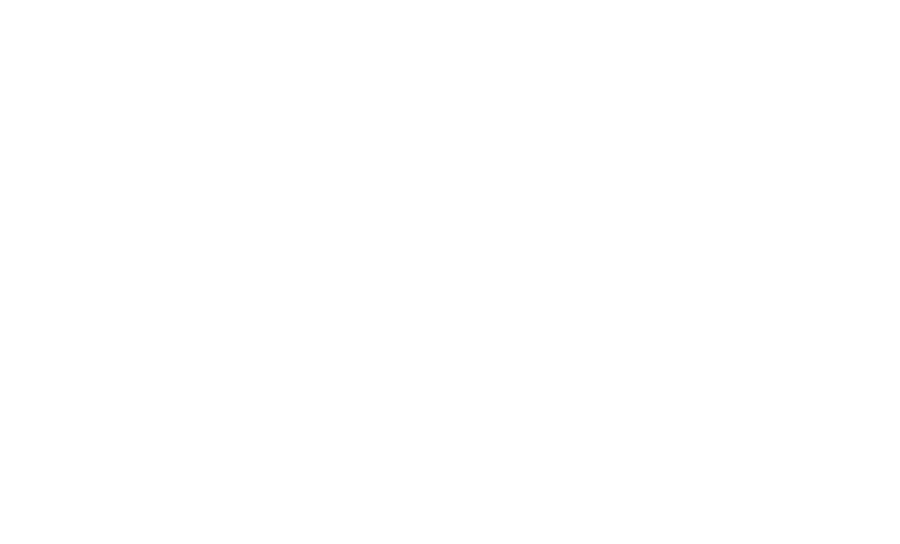
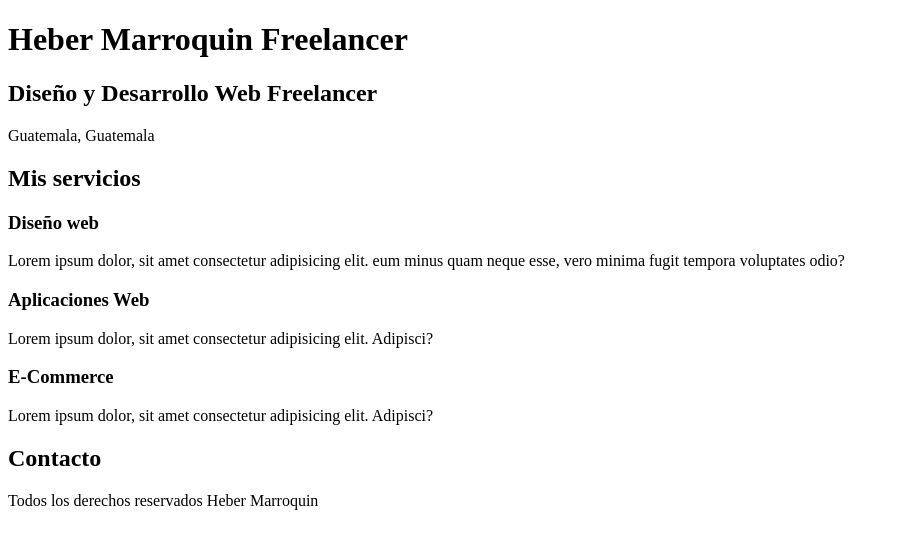
Before and after one commit to HeberLeo19/WebDevelope_Curse, a plain HTML site: page index.html in a window 1280 px wide. Shown: the whole page, without its empty margins (0-900 px from the left). Drawn offline with Linux system fonts and the light colour scheme.

Commit message:
primera fase de creacion

```diff
--- a/index.html
+++ b/index.html
@@ -6,6 +6,47 @@
     <title>Diseñador Freelancer</title>
 </head>
 <body>
+    <header>
+        <h1>Heber Marroquin Freelancer</h1>
+    </header>
+
+    <section>
+        <h2>Diseño y Desarrollo Web Freelancer</h2>
+        <p>Guatemala, Guatemala</p>
+    </section>
+
+    <main>
+    <h2>Mis servicios</h2>
+
+        <section>
+            <h3>Diseño web</h3>
+            <p>Lorem ipsum dolor, sit amet consectetur adipisicing elit. eum
+            minus quam neque esse, vero minima fugit tempora voluptates odio?</p>
+        </section>
+
+
+        <section>
+            <h3>Aplicaciones Web</h3>
+            <p>Lorem ipsum dolor, sit amet consectetur adipisicing elit.
+             Adipisci?</p>
+        </section>
+
+        <section>
+            <h3>E-Commerce</h3>
+            <p>Lorem ipsum dolor, sit amet consectetur adipisicing elit.
+             Adipisci?</p>
+        </section>
+
+    </main>
+
+    <section>
+        <h2>Contacto</h2>
+    </section>
+
+
+    <footer>
+        <p>Todos los derechos reservados Heber Marroquin</p>
+    </footer>
 
 </body>
 </html>
```
